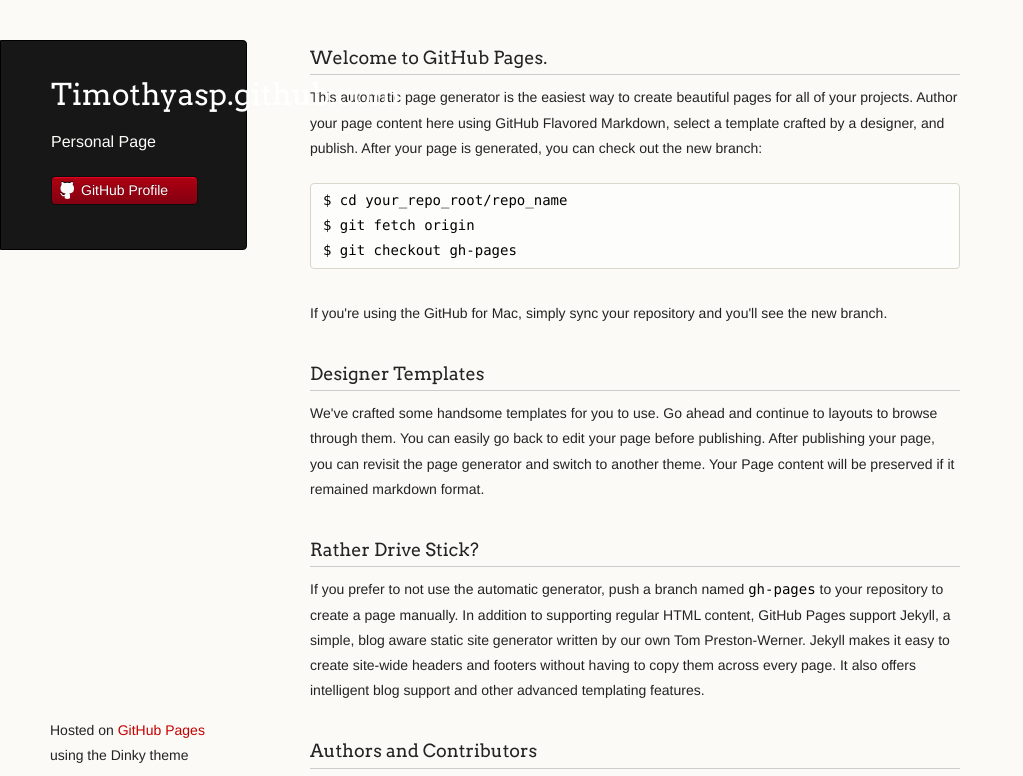
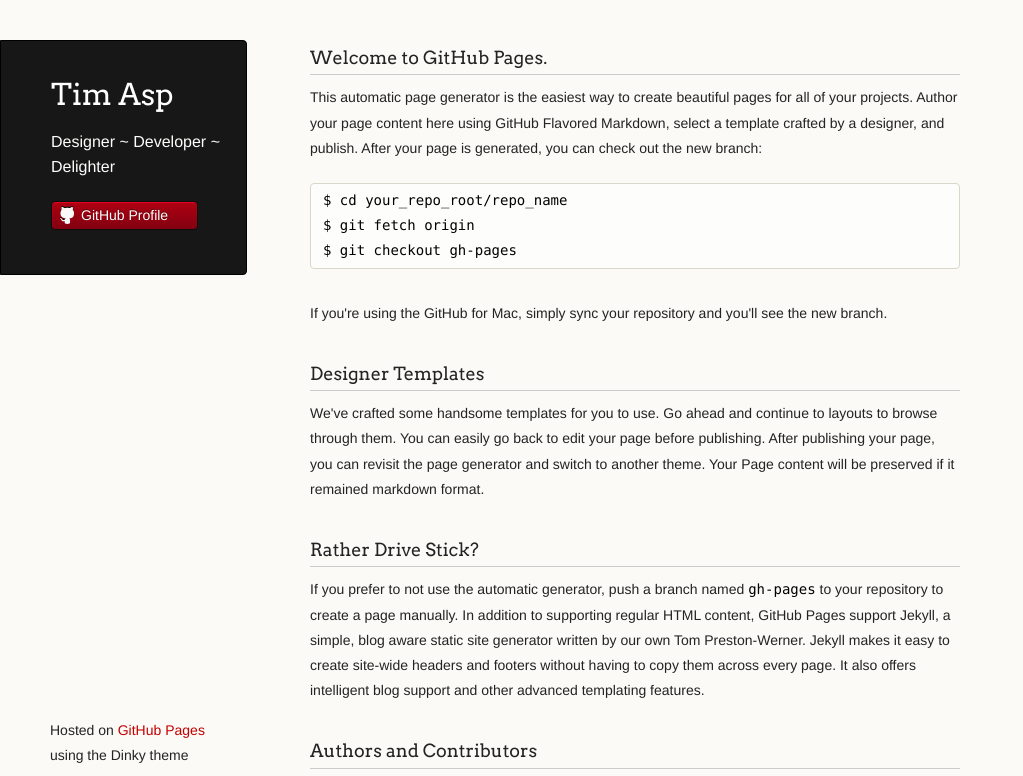
Before and after one commit to timothyasp/timothyasp.github.com, a plain HTML site: page index.html in a window 1280 px wide. Shown: the top 776 px of the page, without its empty margins (0-1023 px from the left). Drawn offline with Linux system fonts and the light colour scheme.

Commit message:
Updated header content

```diff
--- a/index.html
+++ b/index.html
@@ -16,8 +16,8 @@
   <body>
     <div class="wrapper">
       <header>
-        <h1 class="header">Timothyasp.github.com</h1>
-        <p class="header">Personal Page</p>
+        <h1 class="header">Tim Asp</h1>
+        <p class="header">Designer ~ Developer ~ Delighter</p>
 
 
 
```
